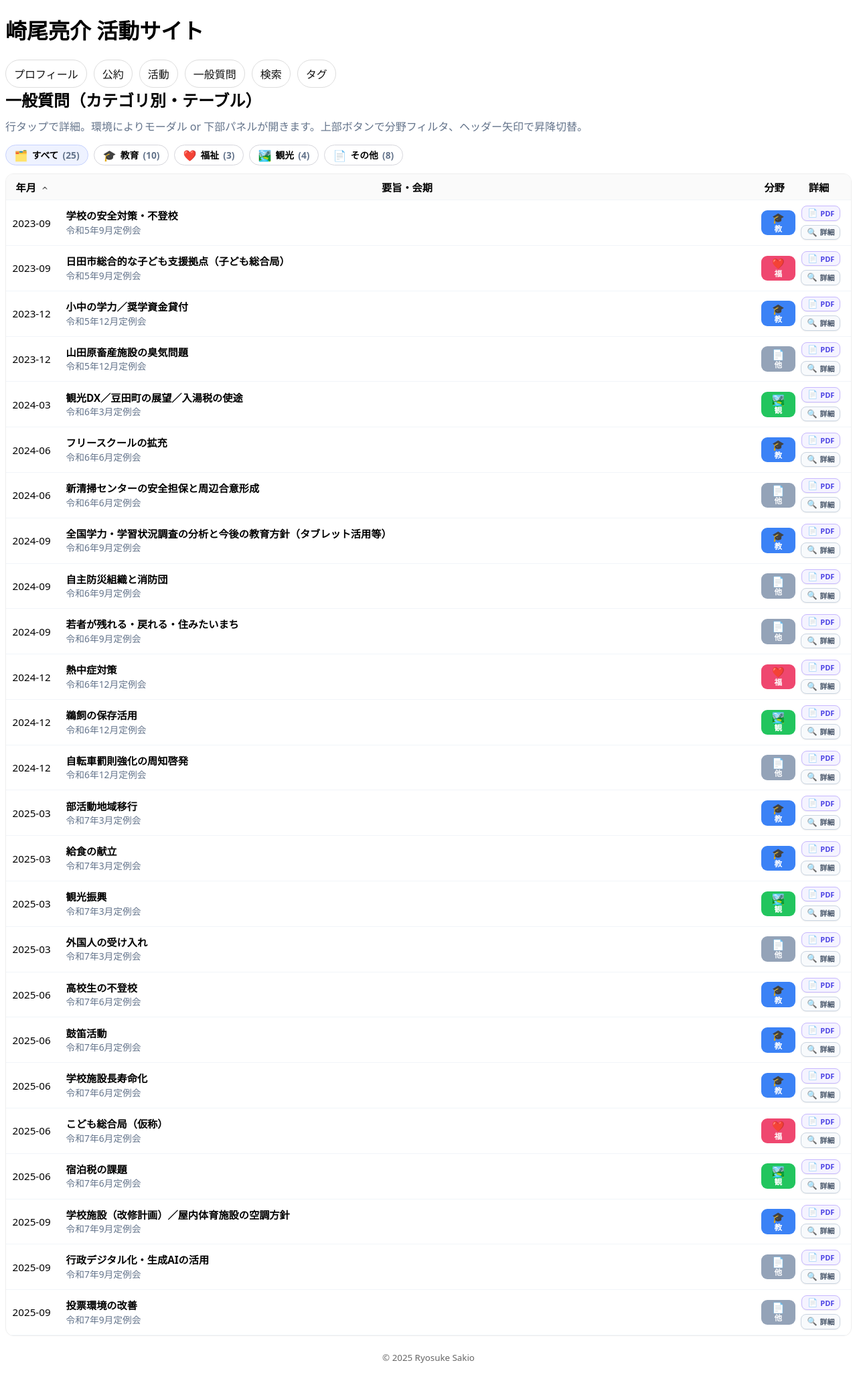
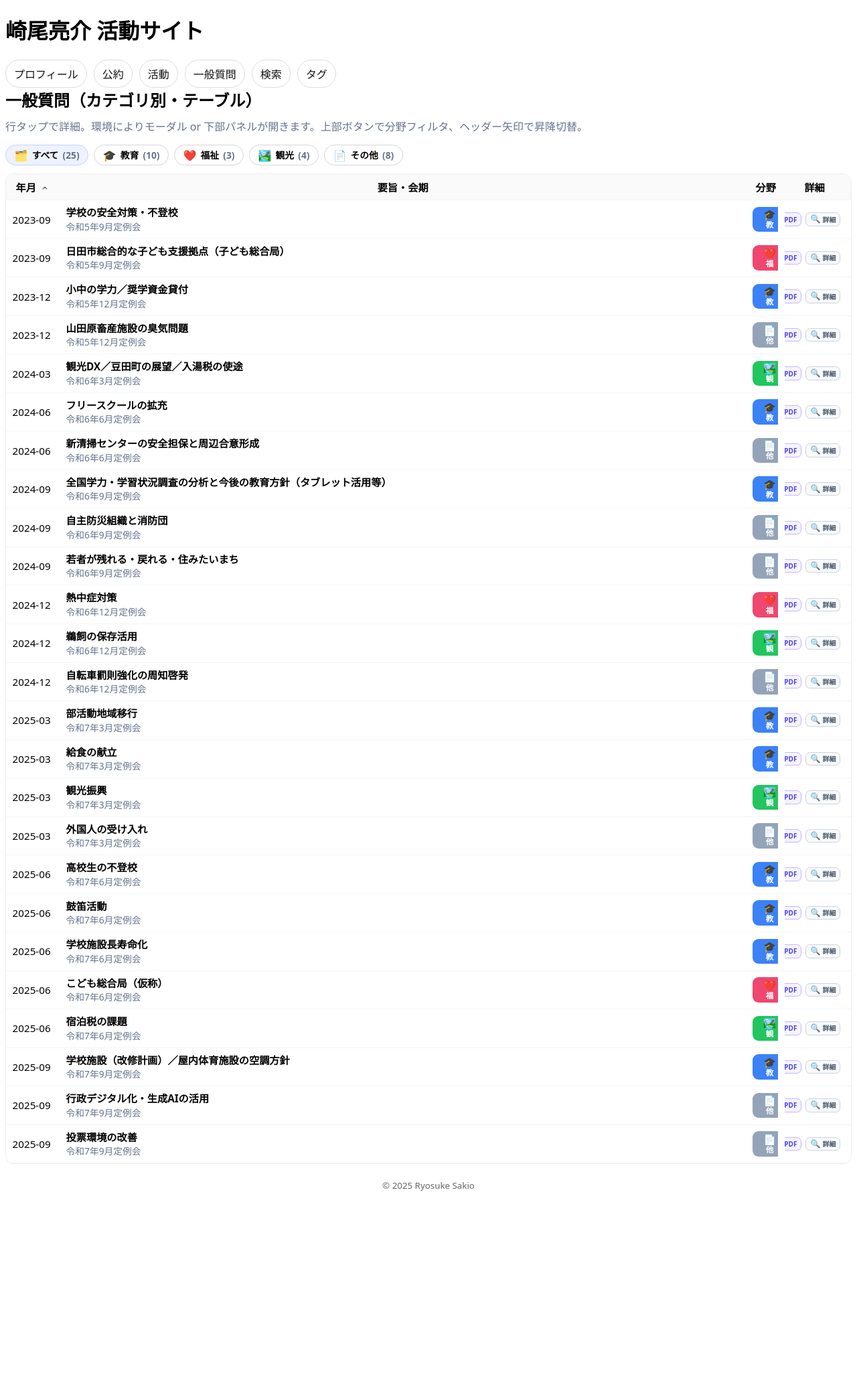
Before and after one commit to sakioryousuke-eng/activity-site, a Jekyll site: the page built from pages/matrix.html, in a window 1280 px wide. Shown: the whole page at 67% size. Built offline with Jekyll 4.4.1, drawn with Linux system fonts in a browser that asks for light colours; after the commit the page ends 1808 px from its top, so only the background shows below that.

Commit message:
Update matrix.html

```diff
--- a/pages/matrix.html
+++ b/pages/matrix.html
@@ -139,6 +139,60 @@ table.matrix{width:100%;border-collapse:collapse;font-size:.95rem;table-layout:f
 #detailPanel.active{display:block}
 #detailPanel h3{margin:.2rem 0 .4rem;font-size:1.05rem}
 #detailPanel .meta{color:#475569;font-size:.92rem;margin:.15rem 0}
+/* === かぶり是正・上書きCSS（貼り付けるだけ） === */
+
+/* セルからはみ出す要素を隠して隣列と重ならないように */
+.matrix td { overflow: hidden; }
+
+/* 右端セルは右寄せを強化 */
+.matrix td:last-child { text-align: right; }
+
+/* アクションコンテナはセル幅内で折り返さない＆はみ出さない */
+.matrix td:last-child .actions{
+  max-width: 100%;
+  overflow: hidden;
+  justify-content: flex-end;
+  align-items: center; /* 高さ揃え */
+  gap: 6px;
+  /* 画面が広いときは横並び、狭いときは縦並び */
+  flex-direction: row;
+  flex-wrap: nowrap;
+  padding-right: 6px;
+}
+
+/* ボタンをさらにコンパクト化（横幅を取らない） */
+.matrix td:last-child .actions .btn{
+  font-size: 10px;        /* 11px → 10px */
+  padding: 2px 6px;       /* 3px 8px → 2px 6px */
+  gap: 3px;
+  min-width: auto;
+  max-width: 100%;
+  border-radius: 7px;
+}
+
+/* 文言が長くても縮むように（万一の文字折り返し対策） */
+.matrix td:last-child .actions .btn span,
+.matrix td:last-child .actions .btn::before{
+  white-space: nowrap;
+}
+
+/* 狭い画面では自動で縦並び（詰まりを防ぐ） */
+@media (max-width: 560px){
+  .matrix td:last-child .actions{
+    flex-direction: column;
+    align-items: flex-end;
+  }
+  .matrix td:last-child .actions .btn{
+    width: auto;          /* 縦並び時は自然幅 */
+    max-width: 100%;
+  }
+}
+
+/* どうしても重なる場合は最終手段として列幅少しだけ拡張（必要なら解除OK） */
+@media (min-width: 561px){
+  .col-act { width: 6.8rem; }   /* 既定 6.0rem 前後 → 6.8rem に僅かに拡張 */
+}
+
 </style>
 
 <!-- ▼ 分野フィルタ -->
```
